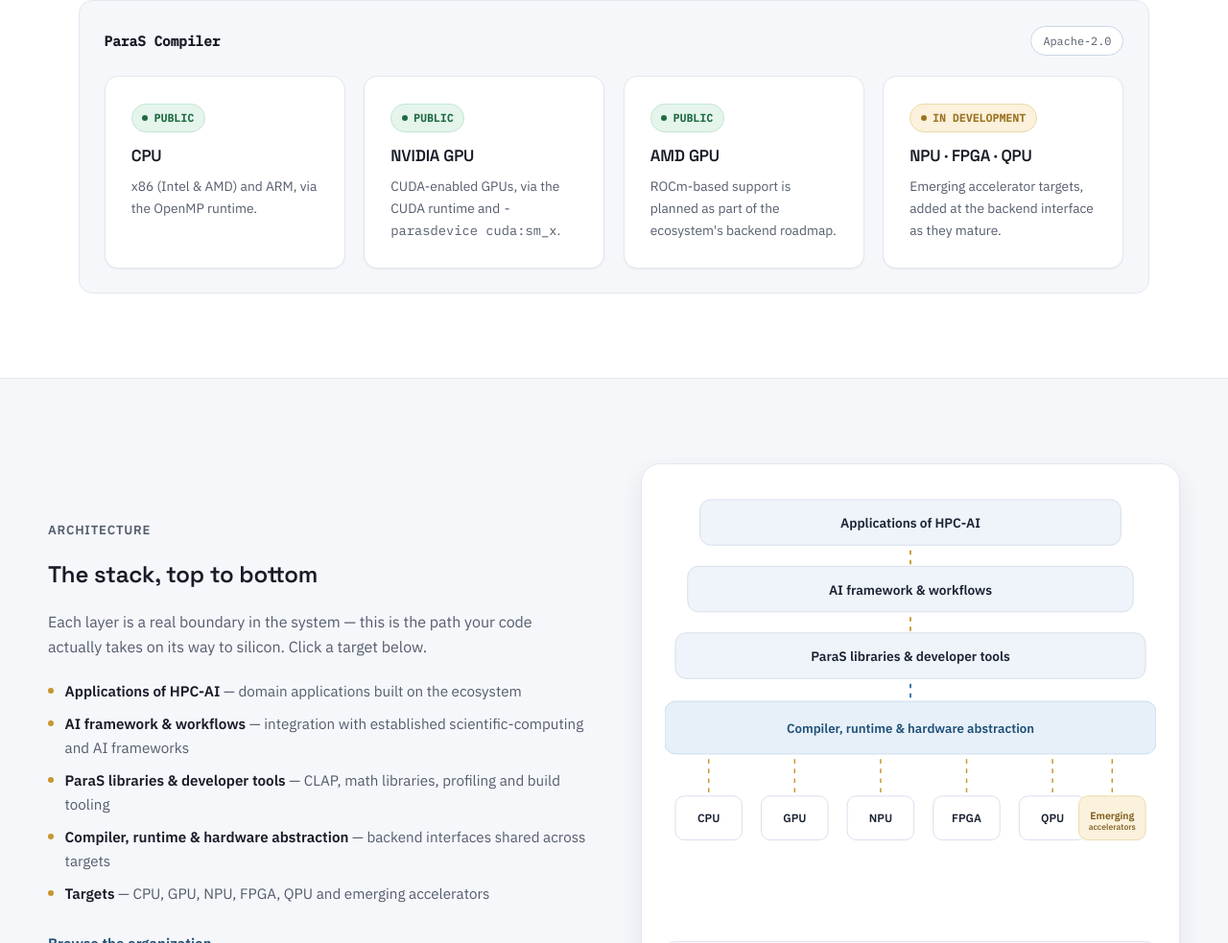
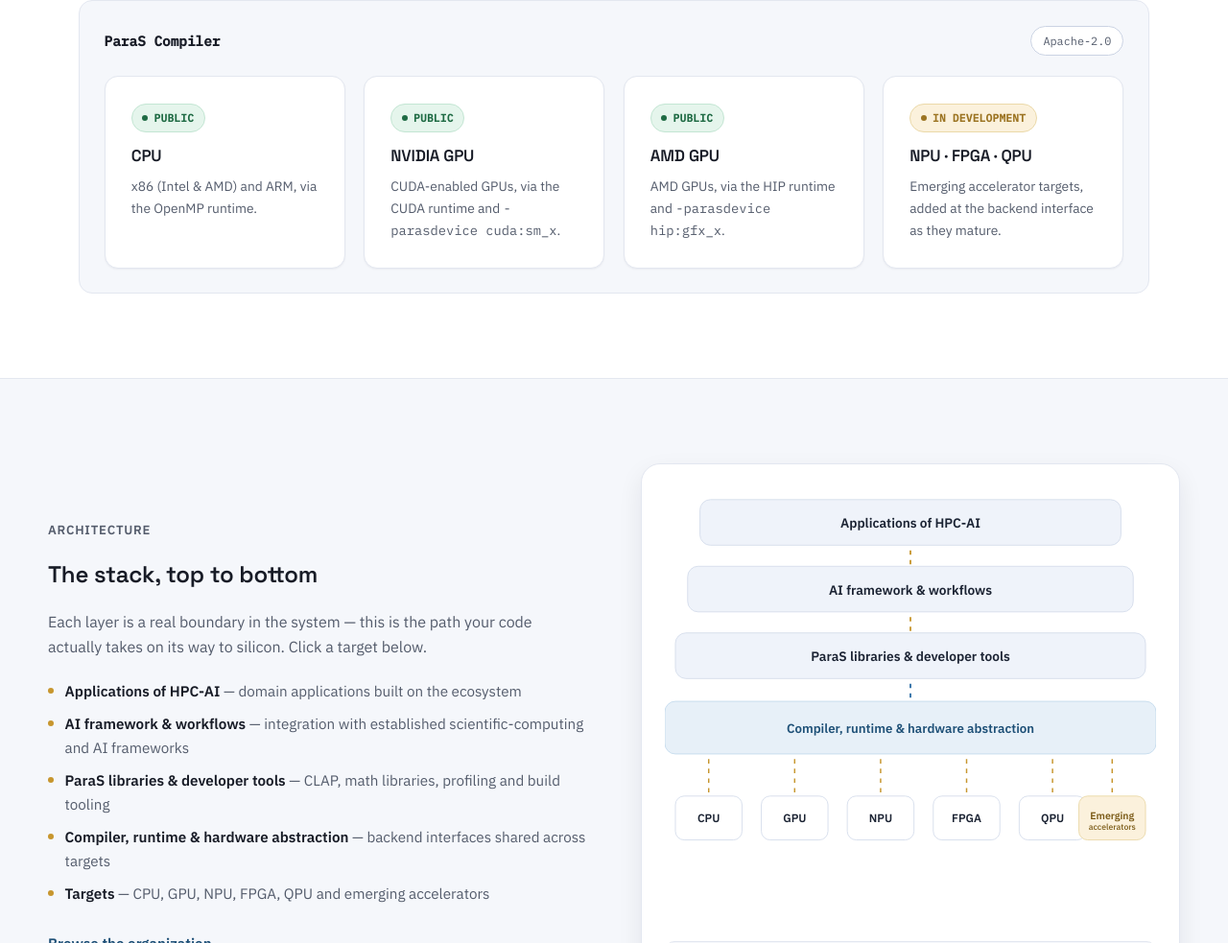
Before and after one commit to ParaS-Ecosystem/ParaS-Ecosystem.github.io, a plain HTML site: page index.html in a window 1280 px wide. Shown: the part 2605-3588 px from the top of the page at 96% size. Drawn offline with Linux system fonts and the light colour scheme; no server answers.

Commit message:
Update AMD GPU support description in index.html

```diff
--- a/index.html
+++ b/index.html
@@ -225,7 +225,7 @@
           <div class="hw-card">
             <span class="status status--public">Public</span>
             <h3>AMD GPU</h3>
-            <p>ROCm-based support is planned as part of the ecosystem's backend roadmap.</p>
+            <p>AMD GPUs, via the HIP runtime and <code>-parasdevice hip:gfx_x</code>.</p>
           </div>
           <div class="hw-card">
             <span class="status status--dev">In development</span>
```
